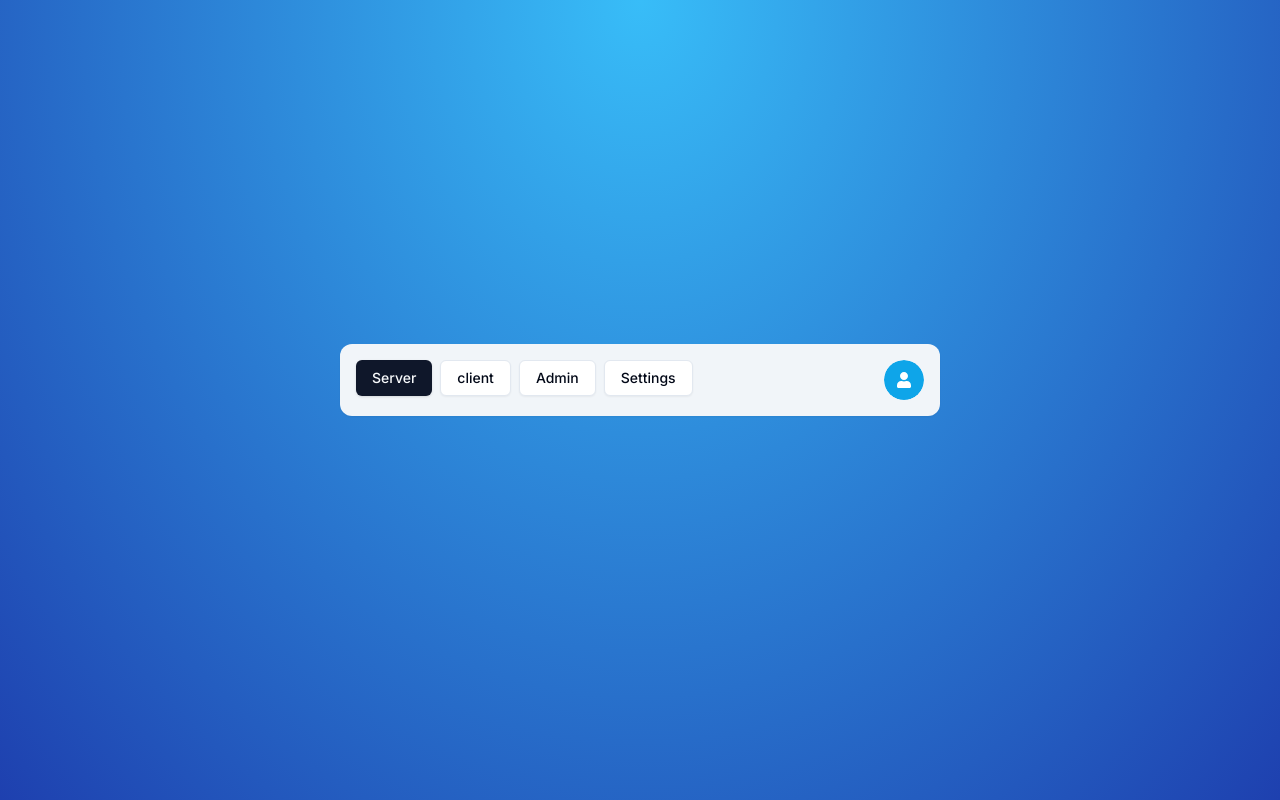
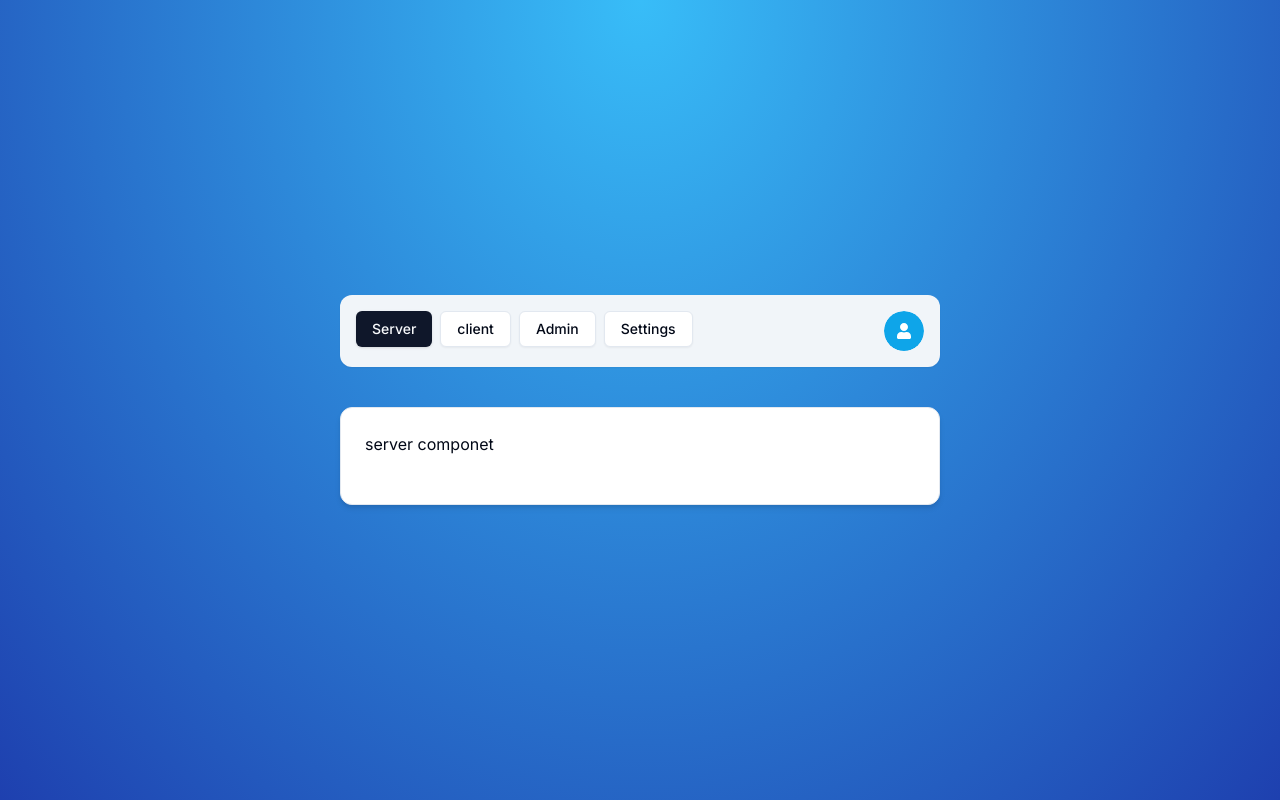
Before and after one commit to femiabimbola/next-auth-masterclass, a Next.js app: page /server in a window 1280 px wide. Built offline with nearby package versions, Linux system fonts and the light colour scheme; no server answers.

Commit message:
updating the userinfo card

```diff
--- a/app/(protected)/server/page.tsx
+++ b/app/(protected)/server/page.tsx
@@ -1,9 +1,15 @@
+import {UserInfo} from "@/components/user-info";
 import {currentUser} from "@/lib/auth";
 
 // uses hook
 const ServerPage = async () => {
   const user = await currentUser();
-  return <div className="mx-auto">{JSON.stringify(user)}</div>;
+  return (
+    <UserInfo
+      label="server componet"
+      user={user}
+    />
+  );
 };
 
 export default ServerPage;
--- a/components/user-info.tsx
+++ b/components/user-info.tsx
@@ -1,4 +1,5 @@
 import {ExtendedUser} from "@/next-auth";
+import {Card, CardContent, CardHeader} from "@/components/ui/card";
 
 interface UserInfoProps {
   user?: ExtendedUser;
@@ -6,7 +7,12 @@ interface UserInfoProps {
 }
 
 export const UserInfo = ({user, label}: UserInfoProps) => {
-  return <div> The user info</div>;
+  return (
+    <Card className="w-[600px] shadow-md">
+      <CardHeader>
+        <p>{label}</p>
+      </CardHeader>
+      <CardContent className="space-y-4"></CardContent>
+    </Card>
+  );
 };
-
-export default UserInfo;
```
